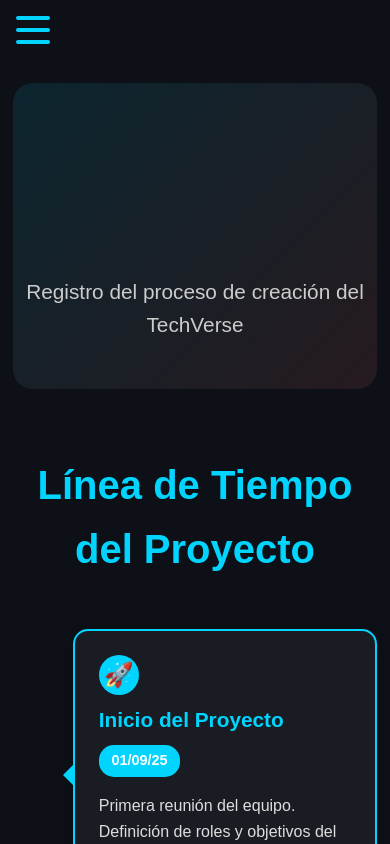
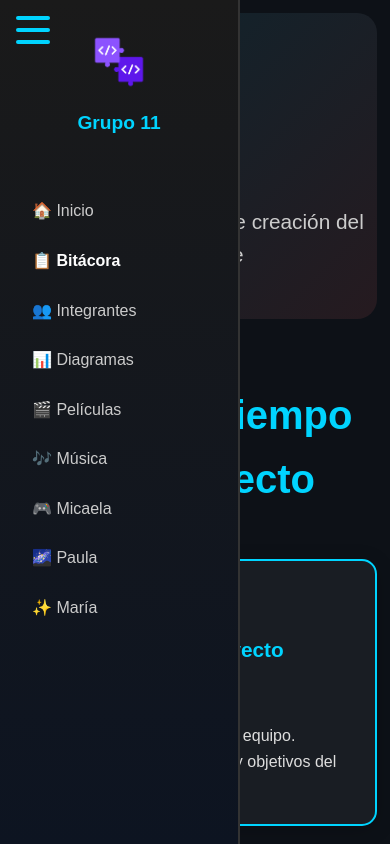
Before and after one commit to micakn/TP2-Front-Grupo11., a React (Vite) app: page /bitacora in a window 390 px wide. Shown: the top 844 px of the page. Built offline with nearby package versions, Linux system fonts and the light colour scheme.

Commit message:
Update App.css

```diff
--- a/src/App.css
+++ b/src/App.css
@@ -1,5 +1,5 @@
 /* ================================
-    ESTILOS BASE DE App
+   ESTILOS BASE DE App
    ================================ */
 
 /* Contenedor principal */
@@ -10,10 +10,24 @@
   overflow-x: hidden; /* Previene scroll horizontal */
 }
 
+/* Sidebar fija */
+.sidebar {
+  width: 260px;
+  min-width: 240px;
+  background: linear-gradient(180deg, #1a1a1a 0%, #0d1421 100%);
+  border-right: 2px solid #333;
+  position: fixed; /* ✅ sidebar fija */
+  left: 0;
+  top: 0;
+  bottom: 0;
+  transition: width 0.3s ease;
+  z-index: 10;
+}
+
 /* Contenido principal del layout */
 .main-content {
   flex: 1;
-  margin-left: 260px; /* Espacio para sidebar (desktop) */
+  margin-left: 260px; /* ✅ espacio reservado para la sidebar */
   padding: 2rem;
   color: var(--text-color);
   box-sizing: border-box;
@@ -40,33 +54,53 @@
 }
 
 @keyframes spin {
-  to { transform: rotate(360deg); }
+  to {
+    transform: rotate(360deg);
+  }
 }
 
 /* =======================
-    Responsive específico
+   RESPONSIVE
    ======================= */
 
-/*  Breakpoint intermedio: laptops / tablets grandes */
+/* 💻 Laptops / Tablets grandes */
 @media (max-width: 1024px) {
+  .sidebar {
+    width: 220px;
+  }
+
   .main-content {
-    margin-left: 200px; /* reduce espacio del sidebar si se achica */
+    margin-left: 220px;
     padding: 1.5rem;
   }
 }
 
-/*  Tablet y móviles grandes */
+/* 📱 Tablets y móviles */
 @media (max-width: 768px) {
+  .sidebar {
+    position: fixed;
+    width: 60px; /* se contrae */
+    overflow: hidden;
+  }
+
+  .sidebar:hover {
+    width: 200px; /* se expande al pasar el mouse */
+  }
+
   .main-content {
-    margin-left: 0;
-    margin-top: 70px; /* espacio para navbar móvil si se usa */
+    margin-left: 60px; /* espacio reducido */
     padding: 1rem;
   }
 }
 
-/*  Móviles pequeños */
+/* 📱 Móviles pequeños */
 @media (max-width: 480px) {
+  .sidebar {
+    width: 50px;
+  }
+
   .main-content {
-    padding: 0.75rem;
+    margin-left: 0;
+    padding: 0.8rem;
   }
 }
```
